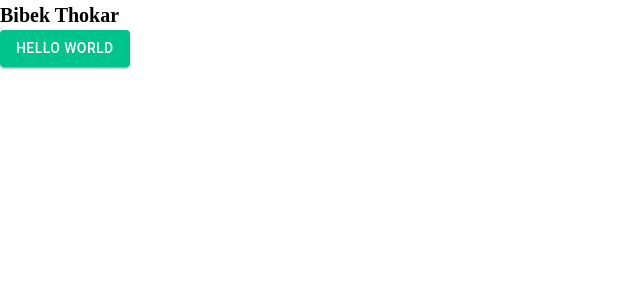
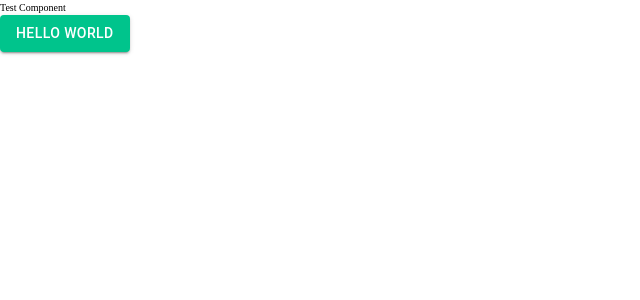
Before and after one commit to bibekthokar/rapt-web, a React (Create React App) app: page / in a window 1280 px wide. Shown: the top 300 px of the page, without its empty margins (0-640 px from the left). Built offline with nearby package versions, Linux system fonts and the light colour scheme.

Commit message:
test comp added

```diff
--- /dev/null
+++ b/src/components/Test.tsx
@@ -0,0 +1,9 @@
+import React from 'react';
+
+interface Props {}
+
+const Test = (props: Props) => {
+  return <div>Test Component</div>;
+};
+
+export default Test;
--- a/src/containers/App.tsx
+++ b/src/containers/App.tsx
@@ -1,10 +1,11 @@
 import { Button } from '@material-ui/core';
+import Test from '../components/Test';
 
 function App() {
   return (
     <div className="App">
       <header className="App-header">
-        <h1>Bibek Thokar</h1>
+        <Test />
         <Button color="secondary" variant="contained">
           Hello World
         </Button>
```
